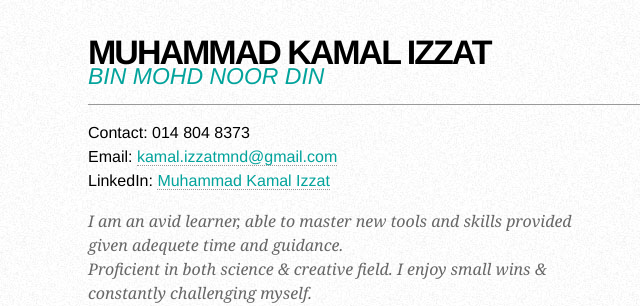
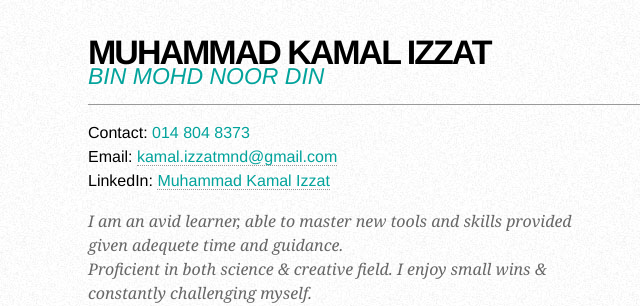
Before and after one commit to izzatmnd/izzatmnd.github.io, a plain HTML site: page index.html in a window 1280 px wide. Shown: the top 306 px of the page, 152-792 px from the left. Drawn offline with Linux system fonts and the light colour scheme.

Commit message:
Update styles.css

```diff
--- a/styles.css
+++ b/styles.css
@@ -1,5 +1,9 @@
 * {
 margin: 0; padding: 0;
+}
+
+span {
+	color: #02a39b;
 }
 
 body {
```
